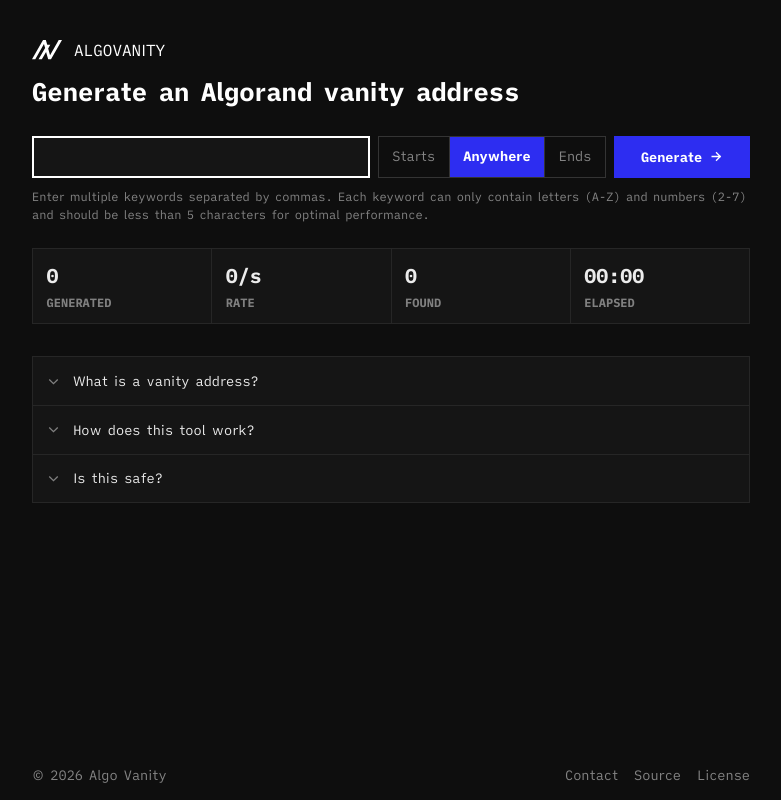
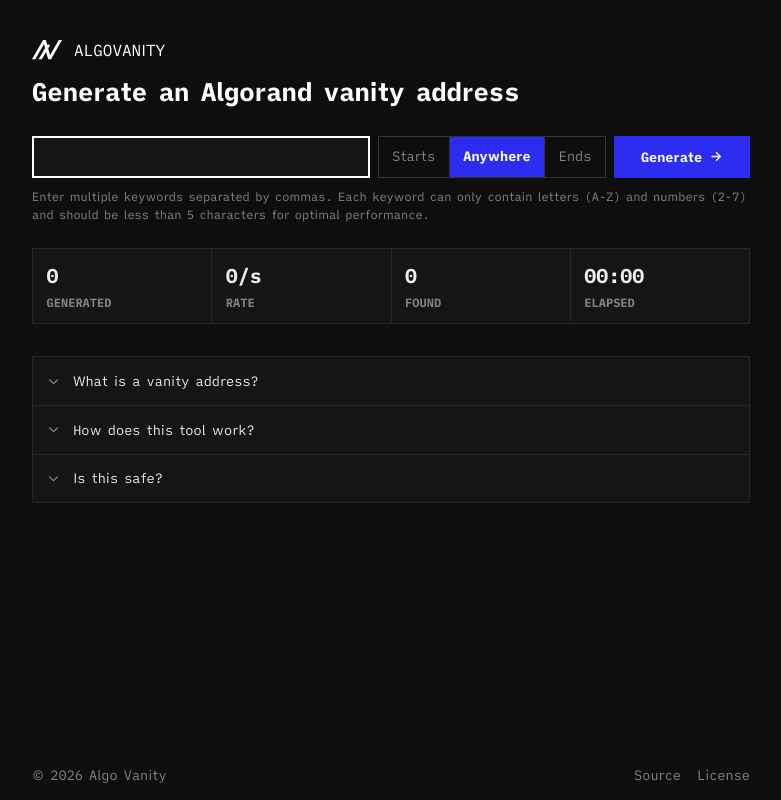
Before and after one commit to Ripe/algovanity, a Svelte app: page / in a window 1280 px wide. Shown: the whole page, without its empty margins (249-1030 px from the left). Built offline with nearby package versions, Linux system fonts and the light colour scheme.

Commit message:
Remove contact email

```diff
--- a/src/Footer.svelte
+++ b/src/Footer.svelte
@@ -1,13 +1,11 @@
 <script>
   import ExternalLink from './ExternalLink.svelte';
-  import { CONTACT_EMAIL } from './constants';
 </script>
 
 <div class="footer">
   <div class="meta">
     <div class="copyright">© 2026 Algo Vanity</div>
     <ul class="links">
-      <li><a href={`mailto:${CONTACT_EMAIL}`}>Contact</a></li>
       <li><ExternalLink href="https://github.com/Ripe/algovanity">Source</ExternalLink></li>
       <li>
         <ExternalLink href="https://github.com/Ripe/algovanity/blob/master/LICENSE"
--- a/src/constants.js
+++ b/src/constants.js
@@ -1,2 +1 @@
 export const TIP_ADDRESS = 'MONEYMBRSMUAM2NGL6PCEQEDVHFWAQB6DU47NUS6P5DJM4OJFN7E7DSVBA';
-export const CONTACT_EMAIL = 'contact@algovanity.com';
```
